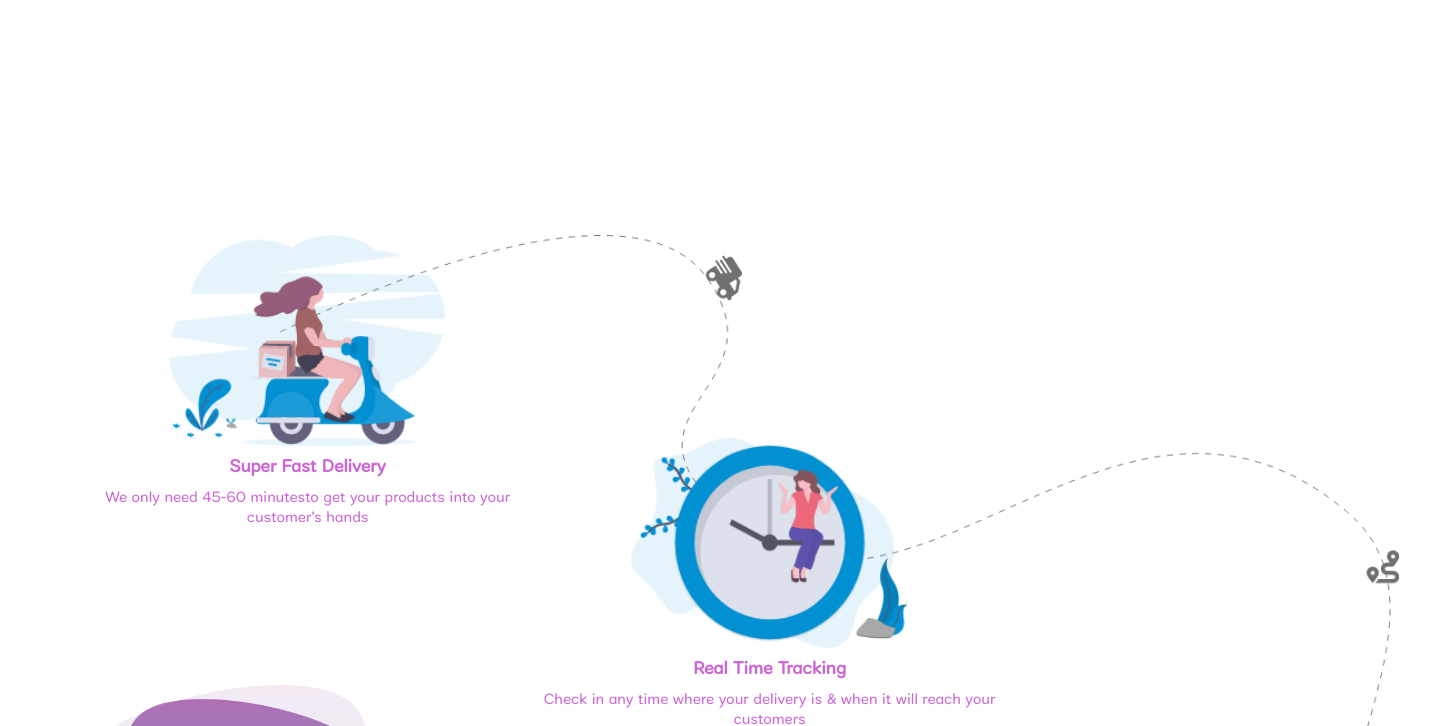
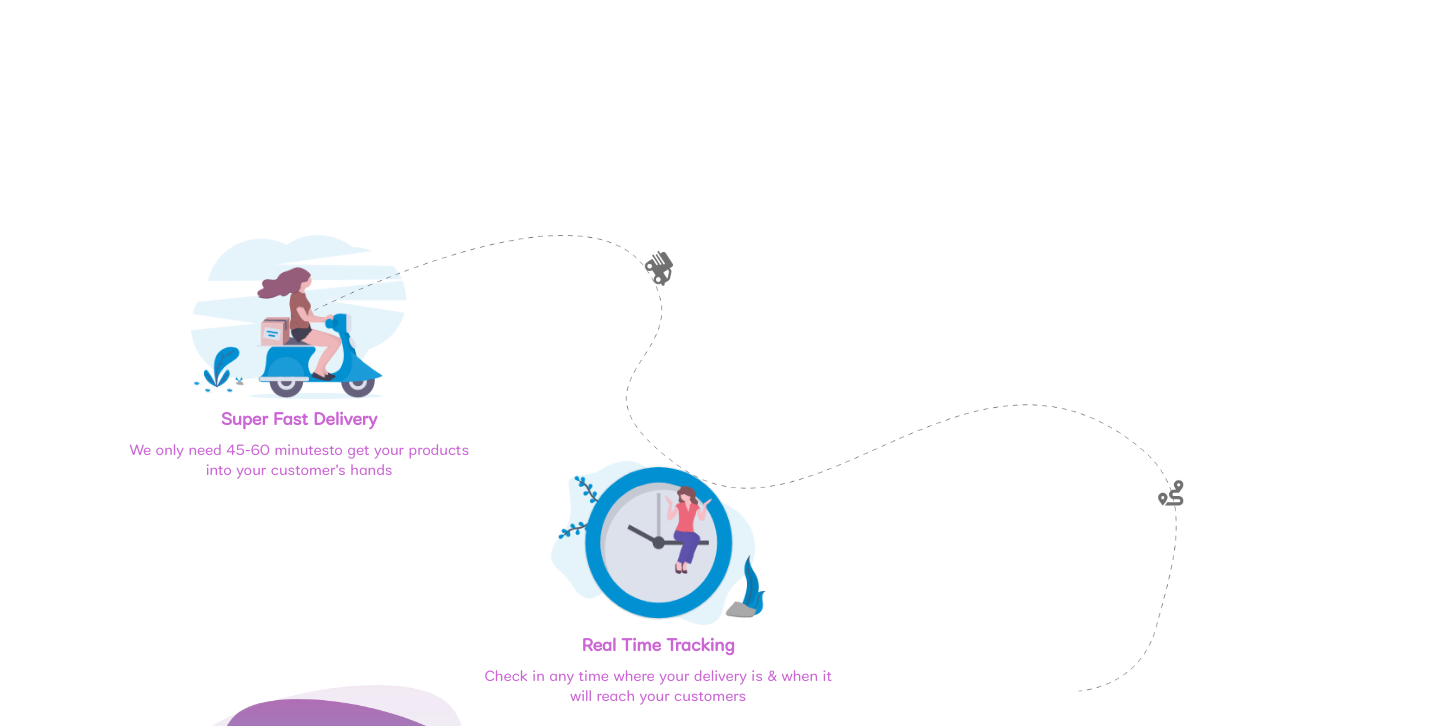
Before and after one commit to Ramialshami/contest1, a plain HTML site: page index.html in a window 1280 px wide. Shown: the part 857-1583 px from the top of the page, 1450 px wide, since content can reach past the window. Drawn offline with Linux system fonts and the light colour scheme.

Commit message:
Update style.css

```diff
--- a/style.css
+++ b/style.css
@@ -12,7 +12,8 @@
 }
 
 .container {
-    width: 1400px;
+    width: 85vw;
+    max-width: 1200px;
     margin: auto;
 }
 
```
